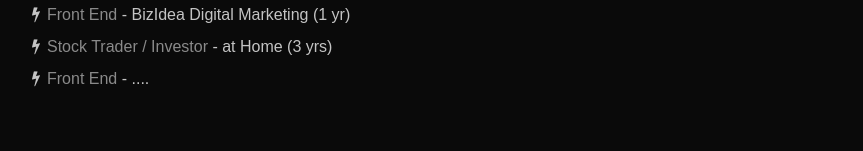
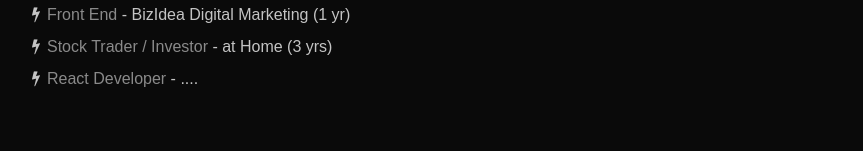
Before and after one commit to Nattasak/my-resume, a React (Create React App) app: page / in a window 1280 px wide. Shown: the part 1183-1334 px from the top of the page, without its empty margins (208-1071 px from the left). Built offline with nearby package versions, Linux system fonts and the light colour scheme.

Commit message:
change job i want to be

```diff
--- a/src/Components/About.js
+++ b/src/Components/About.js
@@ -48,7 +48,7 @@
                 </li>
                 <li className="about-item">
                   <i className="fa fa-bolt" aria-hidden="true"></i>
-                  <span className="title">Front End</span><span> - .... </span>
+                  <span className="title">React Developer</span><span> - .... </span>
                 </li>
               </ul>
             </div>
```
